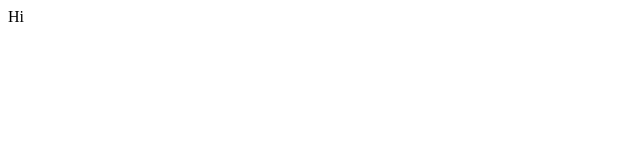
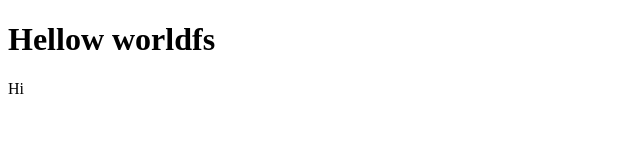
Before and after one commit to madiyor24/mastering-git, a plain HTML site: page index.html in a window 1280 px wide. Shown: the whole page, without its empty margins (0-640 px from the left). Drawn offline with Linux system fonts and the light colour scheme.

Commit message:
Update index.html

```diff
--- a/index.html
+++ b/index.html
@@ -4,6 +4,7 @@
 <title>Page Title</title>
 </head>
 <body>
+  <h1>Hellow worldfs</h1>
 </body>
 </html>
 <div>Hi</div>
```
